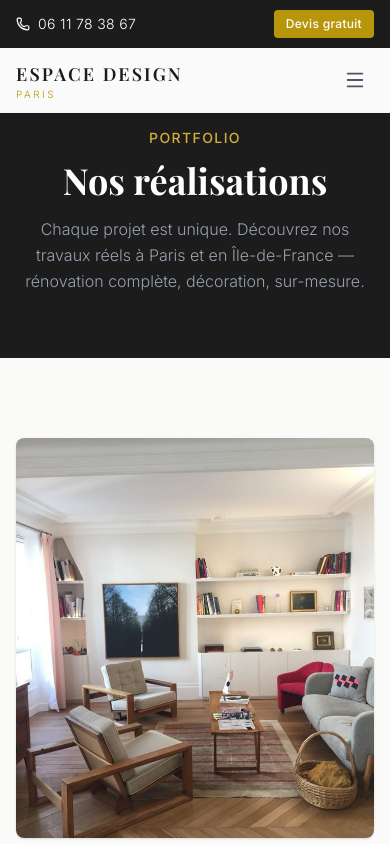
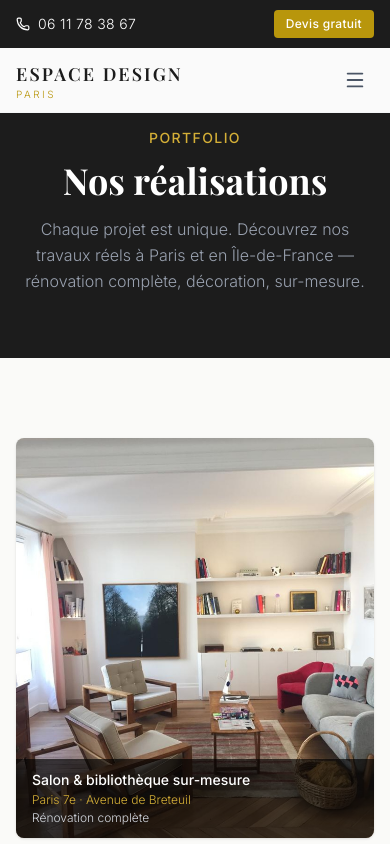
Before and after one commit to antoineillouz77-a11y/espace-design, a Next.js app: page /realisations in a window 390 px wide. Shown: the top 844 px of the page. Built offline with nearby package versions, Linux system fonts and the light colour scheme.

Commit message:
Réalisations : overlays toujours visibles sur mobile

```diff
--- a/src/app/realisations/page.tsx
+++ b/src/app/realisations/page.tsx
@@ -149,10 +149,8 @@ export default function RealisationsPage() {
                   className="object-cover transition-transform duration-500 group-hover:scale-105"
                   sizes="(max-width: 640px) 100vw, (max-width: 768px) 50vw, 33vw"
                 />
-                {/* Overlay hover */}
-                <div className="absolute inset-0 bg-gradient-to-t from-black/80 via-black/20 to-transparent opacity-0 group-hover:opacity-100 transition-opacity duration-300" />
-                <div className="absolute bottom-0 left-0 right-0 p-4 translate-y-2 group-hover:translate-y-0 opacity-0 group-hover:opacity-100 transition-all duration-300">
-                  <div className="text-white text-sm font-semibold">{p.label}</div>
+                <div className="absolute bottom-0 left-0 right-0 bg-black/65 px-4 py-3">
+                  <div className="text-white text-sm font-medium leading-tight">{p.label}</div>
                   <div className="text-[#D4AF37] text-xs mt-1">{p.lieu}</div>
                   <div className="text-gray-300 text-xs mt-0.5">{p.type}</div>
                 </div>
```
